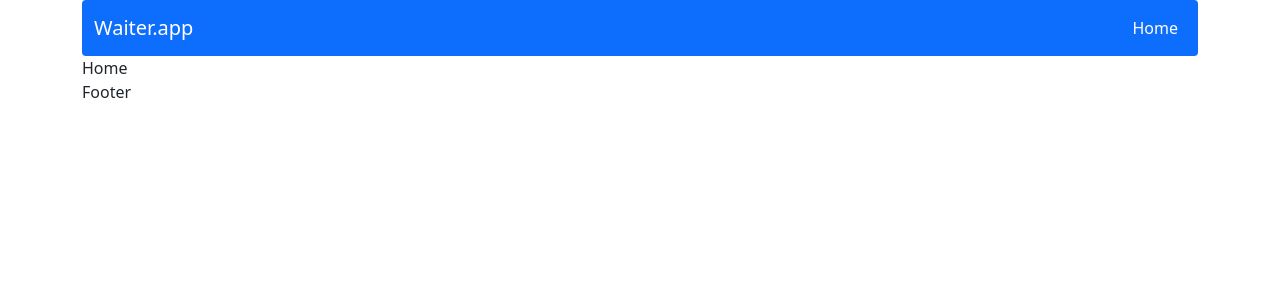
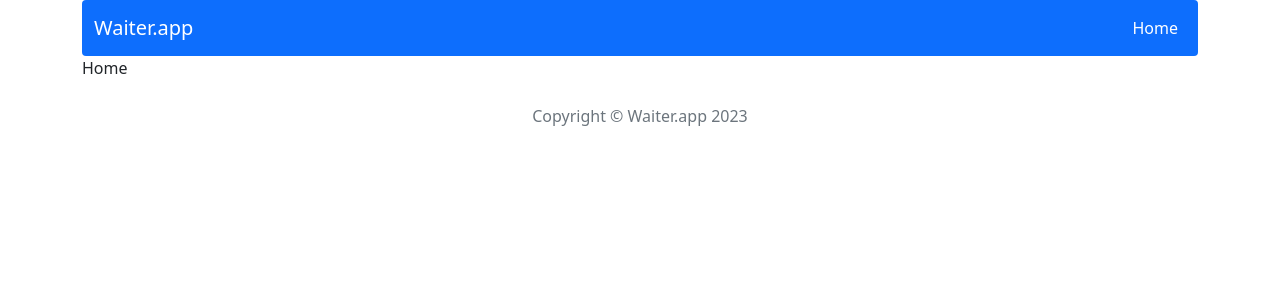
Before and after one commit to martingx89/waiter-app, a React (Create React App) app: page / in a window 1280 px wide. Shown: the top 300 px of the page. Built offline with nearby package versions, Linux system fonts and the light colour scheme.

Commit message:
Add text to footer

```diff
--- a/src/components/views/Footer.js
+++ b/src/components/views/Footer.js
@@ -1,5 +1,5 @@
 const Footer = () => {
-  return <div>Footer</div>;
+  return <div className='text-muted text-center my-4'>Copyright © Waiter.app 2023</div>;
 };
 
 export default Footer;
```
